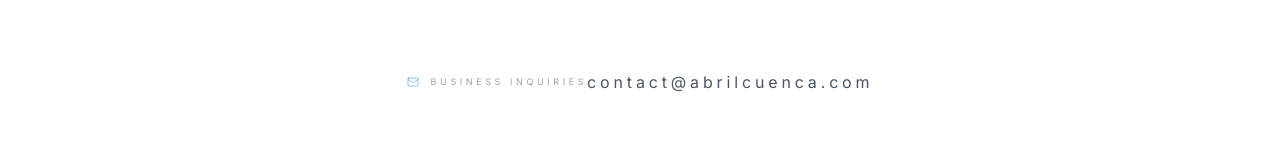
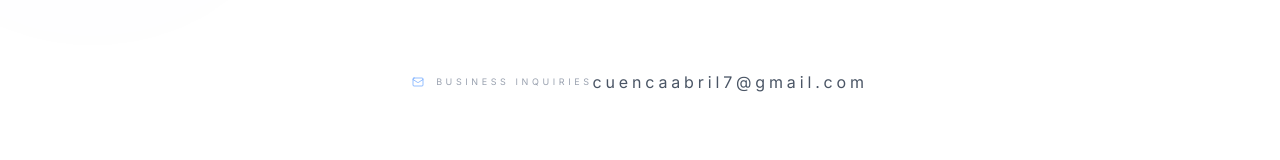
Before and after one commit to Ivan-rgb-ops/Portafolio-Digital-Art, a React (Vite) app: page /#/socials in a window 1280 px wide. Shown: the part 712-872 px from the top of the page. Built offline with nearby package versions, Linux system fonts and the light colour scheme; a web font is replaced by a local one.

Commit message:
Update email in CONTACT_INFO constant

```diff
--- a/constants.js
+++ b/constants.js
@@ -1,5 +1,5 @@
 export const CONTACT_INFO = {
-  email: 'contact@abrilcuenca.com',
+  email: 'cuencaabril7@gmail.com',
 };
 
 export const SOCIAL_LINKS = [
```
